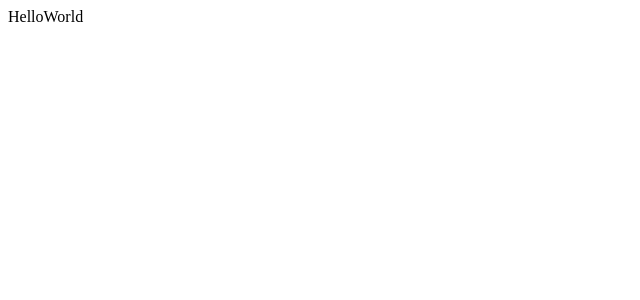
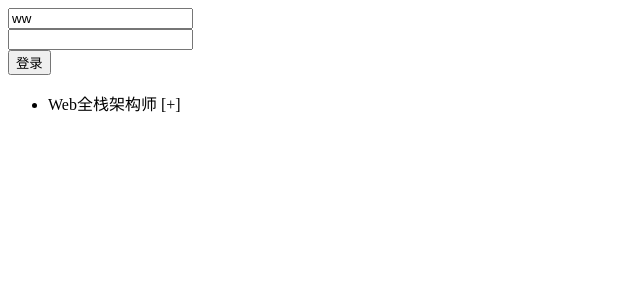
Before and after one commit to Qinghuanhehuan/practice, a Vue app: page / in a window 1280 px wide. Shown: the top 300 px of the page, without its empty margins (0-640 px from the left). Built offline with nearby package versions, Linux system fonts and the light colour scheme.

Commit message:
添加树组件

```diff
--- a/src/App.vue
+++ b/src/App.vue
@@ -1,11 +1,17 @@
 <template>
   <div id="app">
-    HelloWorld
+    <formTest/>
+    <Tree></Tree>
   </div>
 </template>
 
 <script>
+import formTest from './components/form'
+import Tree from './components/tree'
 export default{
-
+  components:{
+    formTest,
+    Tree
+  }
 }
 </script>
--- a/src/components/form/index.vue
+++ b/src/components/form/index.vue
@@ -43,14 +43,14 @@
           notice = create(Notice,{
             title:'登录提示',
             message:'登录成功！',
-            duration:10000
+            duration:4000
           })
         }else{
           // alert('登录失败！')
           notice = create(Notice,{
             title:'登录提示',
             message:'登录失败！',
-            duration:10000
+            duration:4000
           })
         }
         notice.show();
--- /dev/null
+++ b/src/components/tree/Item.vue
@@ -0,0 +1,42 @@
+<template>
+  <li>
+    <div @click="toggle">
+      {{model.title}}
+      <span v-if="isFolder">[{{open ? '-':'+'}}]</span>
+    </div>
+    <!-- 子树 -->
+    <ul v-show="open" v-if="isFolder">
+      <item class="item" v-for="model in model.children" :model="model" :key="model.title"></item>
+    </ul>
+  </li>
+</template>
+
+<script>
+export default {
+  name:'Item',
+  props:{
+    model:Object
+  },
+  data(){
+    return{
+      open: false // 展开
+    }
+  },
+  computed:{
+    isFolder:function(){ //是否有子树
+      return this.model.children && this.model.children.length
+    }
+  },
+  methods:{
+    toggle(){
+      if(this.isFolder){
+        this.open = !this.open
+      }
+    }
+  }
+}
+</script>
+
+<style>
+
+</style>
--- /dev/null
+++ b/src/components/tree/index.vue
@@ -0,0 +1,75 @@
+<template>
+  <ul>
+    <Item :model="treeData"></Item>
+  </ul>
+</template>
+
+<script>
+import Item from './Item'
+export default {
+  data(){
+    return{
+      treeData: {
+        title: "Web全栈架构师",
+        children: [
+          {
+            title: "Java架构师"
+          },
+          {
+            title: "JS高级",
+            children: [
+              {
+                title: "ES6"
+              },
+              {
+                title: "动效"
+              }
+            ]
+          },
+          {
+            title: "Web全栈",
+            children: [
+              {
+                title: "Vue训练营",
+                expand: true,
+                children: [
+                  {
+                    title: "组件化"
+                  },
+                  {
+                    title: "源码"
+                  },
+                  {
+                    title: "docker部署"
+                  }
+                ]
+              },
+              {
+                title: "React",
+                children: [
+                  {
+                    title: "JSX"
+                  },
+                  {
+                    title: "虚拟DOM"
+                  }
+                ]
+              },
+              {
+                title: "Node"
+              }
+            ]
+          }
+        ]
+      }
+    }
+  },
+  components:{
+    Item
+  }
+}
+</script>
+
+<style>
+
+</style>
```
Also changed, not shown: 1 other file (tests, documents, lock files or other folders).
